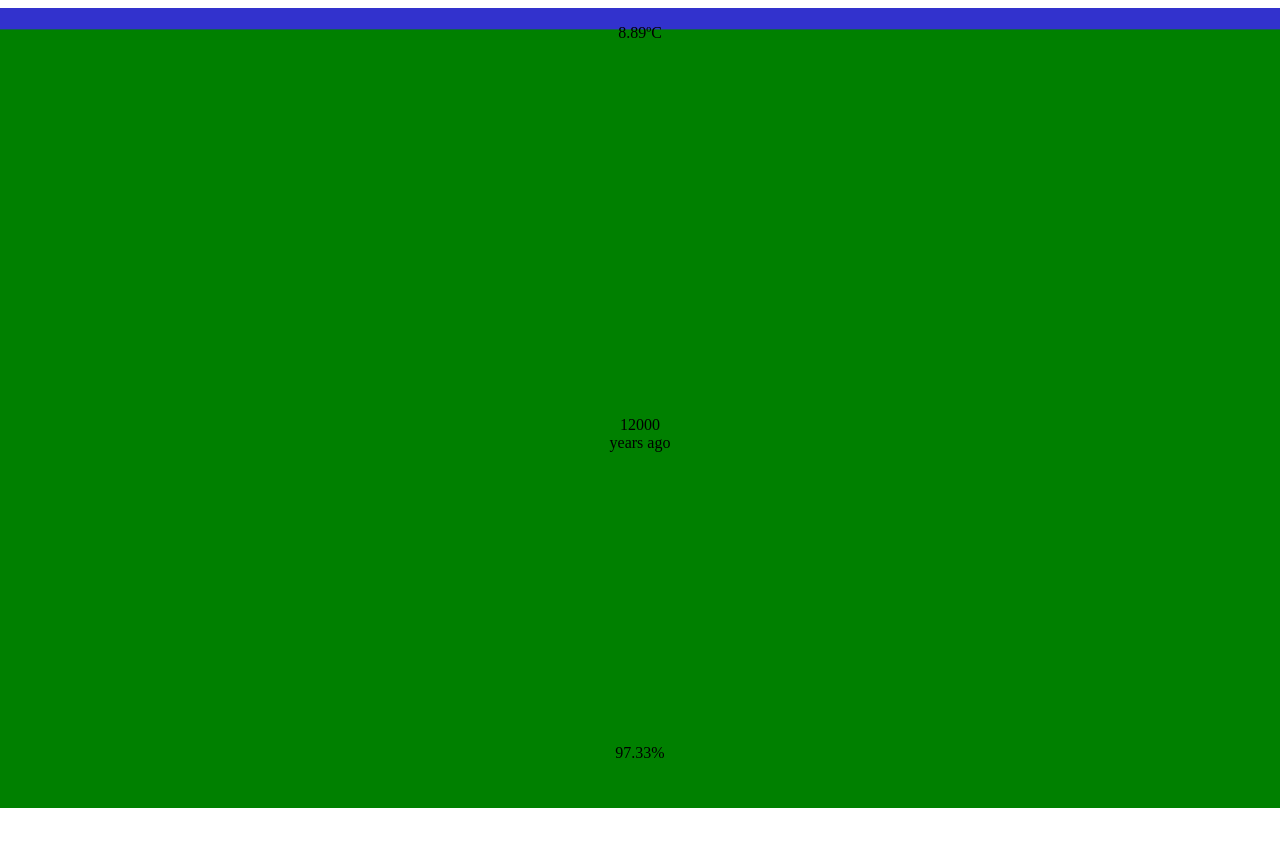
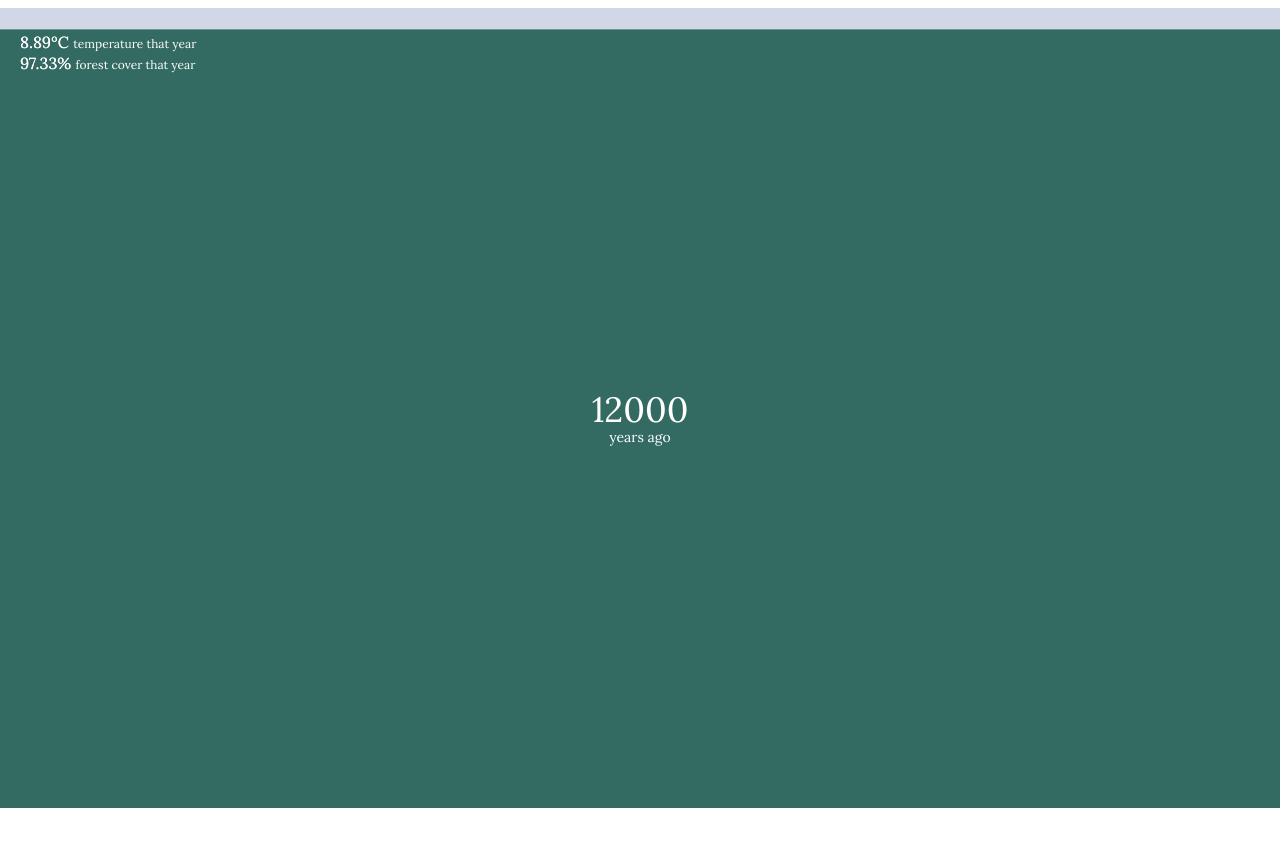
Before and after one commit to dianayukari/anthropocene, a SvelteKit app: page / in a window 1280 px wide. Shown: the top 846 px of the page. Built offline with nearby package versions, Linux system fonts and the light colour scheme.

Commit message:
Refactor code to implement tweened animations and easing functions

```diff
--- a/src/routes/+page.svelte
+++ b/src/routes/+page.svelte
@@ -5,7 +5,6 @@
     import { tweened } from 'svelte/motion';
     import { cubicOut } from 'svelte/easing';
 
-    let y = 0
     let countdownNumbers = [];
     let currentIndex = 0
     let label = []
@@ -26,8 +25,8 @@
     onMount(async() => {
 
         window.onbeforeunload = function () {
-        window.scrollTo(0, 0);
-    }
+            window.scrollTo(0, 0);
+        }
 
         data = await d3.csv("/timeline.csv");
 
@@ -35,7 +34,7 @@
         temp = data.map(d => +d.temp);
 
         countdownNumbers = data.map(d => d.years_ago);
-        label = data.map(d => d.event.replaceAll(";", ";\n"))
+        label = data.map(d => d.event.replaceAll(";", `;<span class="spacer" style="display: block; height: 10px;"></span>`));
         pauseIndices = data.filter(d => d.event !== "NA").map(d => d.years_ago)
 
         totalScrolls = countdownNumbers.length + (pauseIndices.length*pauseScrolls)
@@ -79,15 +78,13 @@
     }
 
     //SCALES
-
     $: yScale = d3.scaleLinear()
         .domain([0, 1])
         .range([chartHeight || 0, 0])
 
     $: colorScale = d3.scaleLinear()
         .domain([8, 12.5, 15.4])
-        // .range(["#F6F8FF", "#FFFDE4", "#FAB9B9"])
-        .range(["blue", "yellow", "red"])
+        .range(["#C9D5FF", "#F2DF80", "#D45944"])
         .interpolate(d3.interpolate)
 
     //TRANSITIONS
@@ -110,8 +107,16 @@
         tweenedBg.set(bg);
     }
 
+    $: forestLabelTop = `${yScale($tweenedColumn) + 8}px`;
+
 
 </script>
+
+<svelte:head>
+    <link rel="preconnect" href="https://fonts.googleapis.com">
+    <link rel="preconnect" href="https://fonts.gstatic.com" crossorigin>
+    <link href="https://fonts.googleapis.com/css2?family=Fira+Sans:ital,wght@0,100;0,200;0,300;0,400;0,500;0,600;0,700;0,800;0,900;1,100;1,200;1,300;1,400;1,500;1,600;1,700;1,800;1,900&family=Libre+Baskerville:ital,wght@0,400;0,700;1,400&family=Lora:ital,wght@0,400..700;1,400..700&family=Roboto+Slab:wght@100..900&display=swap" rel="stylesheet">
+</svelte:head>
 
 <svelte:window on:scroll={handleScroll}/>
 
@@ -121,7 +126,13 @@
 
         <div class="container">
 
+            {#if currentIndex === 0}
+                <p class="temp-label">{Math.round(bg * 100) / 100}ºC <span class="explainer"> temperature that year</span></p>
+                <p class="forest-label" style="top: {forestLabelTop};">{Math.round((column*100)*100)/100}% <span class="explainer">forest cover that year</span> </p>
+            {/if}
+
             <p class="temp-label">{Math.round(bg * 100) / 100}ºC</p>
+            <p class="forest-label" style="top: {forestLabelTop};">{Math.round((column*100)*100)/100}%</p>
 
             <div class="bg">
                 <svg width={chartWidth} height={chartHeight}>
@@ -137,16 +148,15 @@
 
             <div class="countdown">
                 {#if countdownNumbers[currentIndex]}
-                <p class="yearsAgo">{countdownNumbers[currentIndex]} <br>years ago</p>
+                <p class="yearsAgo">{countdownNumbers[currentIndex]} <br><span class="smallYears">years ago</span></p>
 
                 {#if label[currentIndex] !== "NA"}
-                        <p class="event">{label[currentIndex]}</p>
+                        <p class="event">{@html label[currentIndex]}</p>
                 {/if}
 
                 {/if}
             </div>
 
-            <p class="forest-label">{Math.round((column*100)*100)/100}%</p>
 
             <div class="chart">
                 <svg width={chartWidth} height={chartHeight}>
@@ -155,7 +165,7 @@
                         y={yScale($tweenedColumn)}
                         width={chartWidth}
                         height={chartHeight - yScale($tweenedColumn)}
-                        fill="green"
+                        fill="#336B62"
                     />
                 </svg>
             </div>
@@ -171,23 +181,37 @@
 
 <style>
 
+    :global(body) {
+        font-family: "Lora", serif;
+    }
+
     .scroll-container {
         height: 5000vh;
     }
 
-
     .yearsAgo {
         text-align: center;
+        color: white;
+        font-size: 35px;
+        line-height: 20px;
+        font-weight: 400;
+        margin: 0;
+    }
+
+    .smallYears {
+        font-size: 14px;
+        font-weight: 200;
     }
 
     .event {
-        white-space: pre-line
+        white-space: pre-line;
+        color: white;
+        font-size: 14px;
     }
 
     .bg {
         position: absolute;
         text-align: center;
-        /* display: inline; */
     }
 
     .container {
@@ -195,7 +219,7 @@
         height: 100vh;
         display: flex;
         flex-direction: column;
-        align-items: center;
+        /* align-items: center; */
         position: fixed;
         right: 0;
         left: 0;
@@ -203,14 +227,23 @@
 
     .temp-label {
         position: absolute;
-        text-align: center;
+        text-align: right;
         z-index: 2;
+        color: white;
+        margin-left: 20px;
+        top: 8px;
     }
 
     .forest-label {
         z-index: 2;
         position: absolute;
-        top: 90vh;
+        color: white;
+        margin-left: 20px;
+    }
+
+    .explainer {
+        font-size: 12px;
+        font-weight: 200;
     }
 
     .countdown {
```
